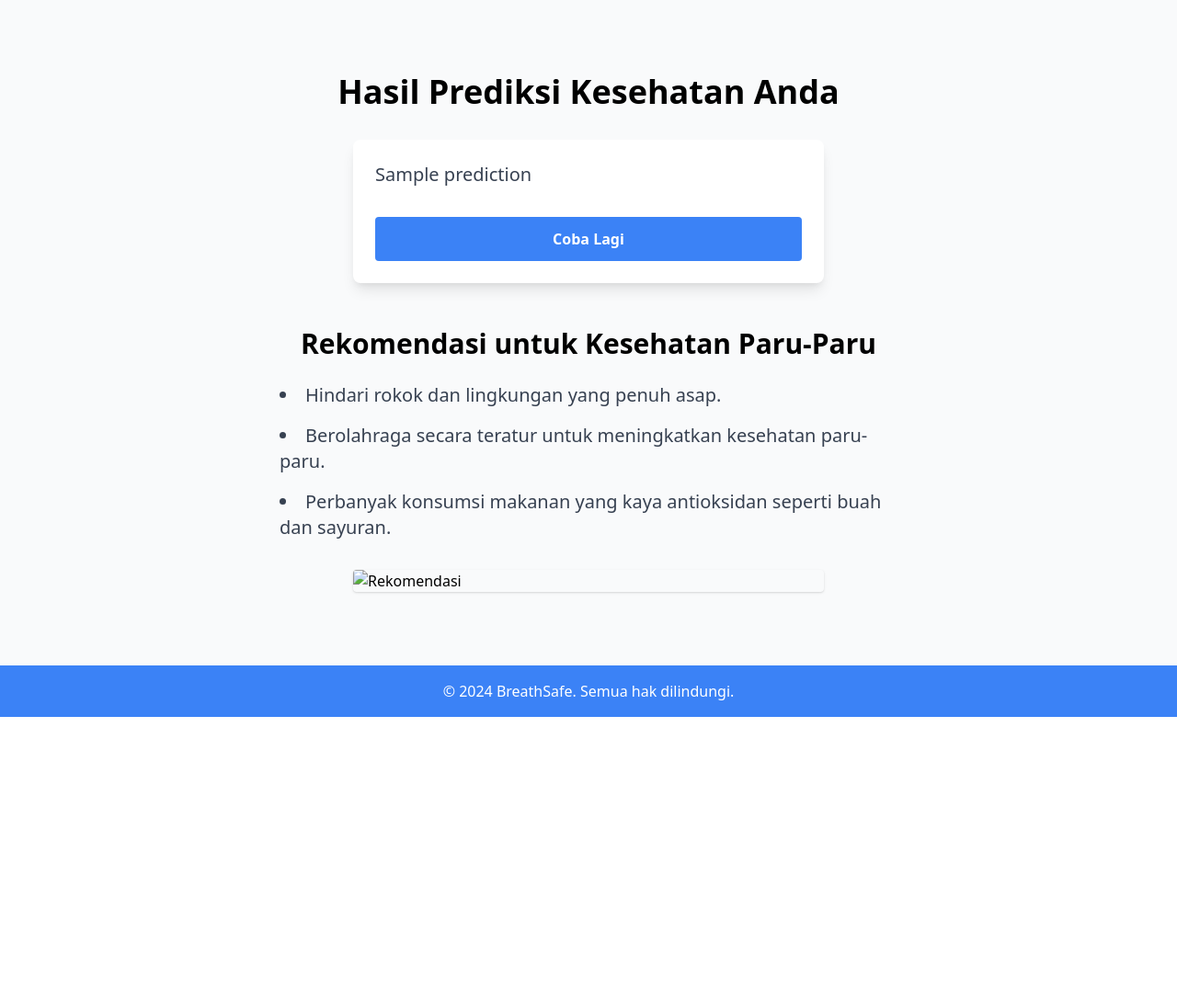
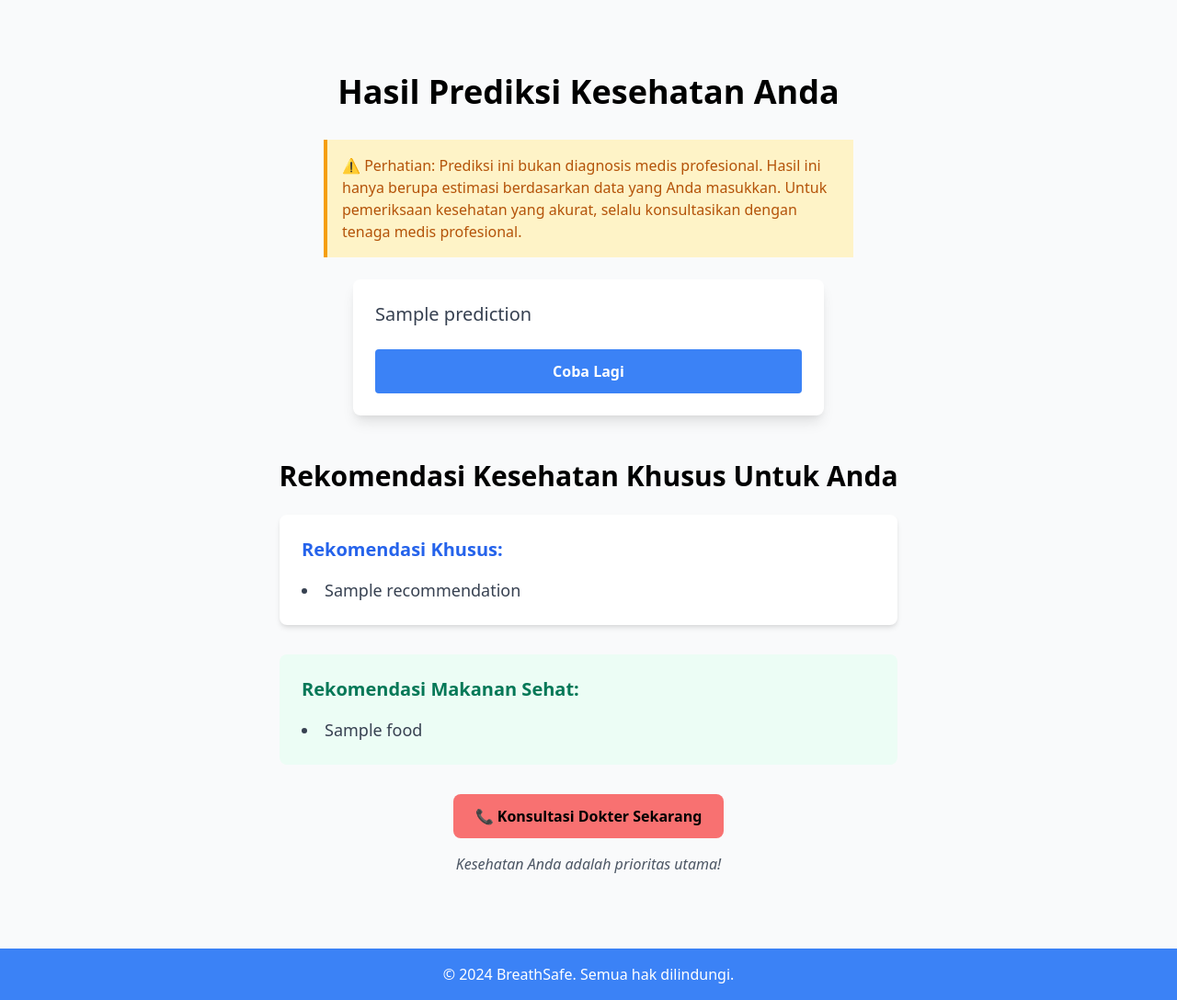
Before and after one commit to ramaboy13/prediksi-penyakit-paru_KNN-MODEL, a Flask app: template templates/result.html in a window 1280 px wide. Shown: the part 64-1152 px from the top of the page at 92% size. Before the commit the page ends 844 px from the top, so only its background shows below. Run offline with Flask 3, Linux system fonts and the light colour scheme; the template is opened without the code that fills it: most values are stand-ins (such as "Sample title", 1, 10 or a date in 2020); parts of the project's set-up code (start-up, migrations or seed data) failed here and were passed over; some libraries are stand-ins or nearby versions.

Commit message:
update beta v1.3

```diff
--- a/main.py
+++ b/main.py
@@ -1,6 +1,7 @@
 from flask import Flask, request, render_template
 import pickle
 import numpy as np
+import random
 
 app = Flask(__name__, static_folder='public')
 
@@ -9,6 +10,41 @@ with open('model/knn_model.pkl', 'rb') as file:
     model = pickle.load(file)
 with open('model/scaler.pkl', 'rb') as file:
     scaler = pickle.load(file)
+
+# Recommendation Dictionaries
+RECOMMENDATIONS = {
+    'low_risk': [
+        "Tetap pertahankan gaya hidup sehat yang sudah Anda jalani",
+        "Lakukan pemeriksaan kesehatan rutin minimal setahun sekali",
+        "Hindari paparan asap rokok dan polusi udara",
+        "Tingkatkan aktivitas fisik dengan olahraga teratur",
+        "Konsumsi makanan bergizi dan cukup tidur"
+    ],
+    'high_risk': [
+        "Segera konsultasi dengan dokter spesialis paru-paru",
+        "Kurangi aktivitas yang berisiko terpapar polusi",
+        "Hindari merokok dan lingkungan perokok",
+        "Tingkatkan sistem kekebalan tubuh melalui diet sehat",
+        "Gunakan masker saat beraktivitas di luar ruangan"
+    ]
+}
+
+HEALTHY_FOODS = {
+    'low_risk': [
+        "Bayam kaya antioksidan untuk kesehatan paru-paru",
+        "Apel mengandung flavonoid yang melindungi paru-paru",
+        "Ikan salmon mengandung omega-3 untuk kesehatan pernapasan",
+        "Brokoli kaya vitamin C untuk meningkatkan sistem kekebalan",
+        "Kacang-kacangan sebagai sumber protein dan mineral"
+    ],
+    'high_risk': [
+        "Kunyit dengan sifat anti-inflamasi untuk paru-paru",
+        "Jahe membantu mengurangi peradangan saluran pernapasan",
+        "Wortel kaya beta-karoten untuk kesehatan paru-paru",
+        "Bawang putih mengandung senyawa anti-inflamasi",
+        "Teh hijau dengan antioksidan tinggi untuk melindungi paru-paru"
+    ]
+}
 
 @app.route('/')
 def home():
@@ -21,8 +57,20 @@ def predict():
     try:
         # Mengambil data dari form input
         usia = float(request.form.get('Usia', 0))
-        kategori_usia = "muda" if usia < 40 else "tua"
 
+        # Kategori Usia Baru
+        if 25 <= usia <= 44:
+            kategori_usia = "muda"
+        elif 44 < usia <= 60:
+            kategori_usia = "paruh baya"
+        elif 60 < usia <= 75:
+            kategori_usia = "tua"
+        elif 75 < usia <= 90:
+            kategori_usia = "pikun"
+        elif usia > 90:
+            kategori_usia = "manula"
+        else:
+            kategori_usia = "di bawah kategori"
         data = [
             usia,
             float(request.form.get('Jenis_Kelamin', 0)),
@@ -48,17 +96,26 @@ def predict():
         # Menentukan output berdasarkan probabilitas
         if prediction_percentage < 50:  # Ambang batas 50%
             message = (
-                f"Anda termasuk kategori {kategori_usia} dan tidak berisiko terkena penyakit paru-paru. "
-                f"Pertahankan gaya hidup sehat dan tetap jaga kesehatan Anda! 😊"
+                f"Anda termasuk kategori {kategori_usia} dan TIDAK berisiko terkena penyakit paru-paru. "
+                f"Pertahankan gaya hidup sehat dan tetap jaga kesehatan Anda! 😊 "
             )
+            recommendations = random.sample(RECOMMENDATIONS['low_risk'], 3)
+            healthy_foods = random.sample(HEALTHY_FOODS['low_risk'], 3)
         else:
             message = (
-                f"Anda termasuk kategori {kategori_usia} dan berisiko terkena penyakit paru-paru. "
+                f"Anda termasuk kategori {kategori_usia} dan BERISIKO terkena penyakit paru-paru. "
                 f"Jangan khawatir, lakukan perubahan positif pada pola hidup Anda. "
-                f"Selalu ingat, kesehatan adalah investasi terbaik! 💪"
+                f"Selalu ingat, kesehatan adalah investasi terbaik! 💪 "
             )
+            recommendations = random.sample(RECOMMENDATIONS['high_risk'], 3)
+            healthy_foods = random.sample(HEALTHY_FOODS['high_risk'], 3)
 
-        return render_template('result.html', prediction=message)
+        return render_template(
+            'result.html',
+            prediction=message,
+            recommendations=recommendations,
+            healthy_foods=healthy_foods
+        )
     except Exception as e:
         return render_template('form.html', error=f"Terjadi kesalahan: {str(e)}")
 
--- a/templates/base.html
+++ b/templates/base.html
@@ -7,6 +7,8 @@
       {% block title %}BreathSafe - Prediksi Risiko Penyakit Paru-Paru{%
       endblock %}
     </title>
+    <!-- Add favicon/logo link -->
+    <link rel="icon" type="image/png" href="../public/img/logo.png" />
     <script
       src="https://cdn.jsdelivr.net/npm/alpinejs@3.x.x/dist/cdn.min.js"
       defer
@@ -34,7 +36,9 @@
         class="container mx-auto flex justify-between items-center py-4 px-6"
         x-data="{ open: false }"
       >
-        <a href="/" class="text-2xl font-bold">BreathSafe</a>
+        <a href="/" class="flex items-center">
+          <span class="text-2xl font-bold">BreathSafe</span>
+        </a>
 
         <!-- Hamburger Button -->
         <button
--- a/templates/result.html
+++ b/templates/result.html
@@ -8,9 +8,21 @@ endblock %} {% block content %}
       Hasil Prediksi Kesehatan Anda
     </h2>
 
+    <!-- Disclaimer -->
+    <div
+      class="max-w-xl mx-auto bg-yellow-100 border-l-4 border-yellow-500 p-4 mb-6"
+    >
+      <p class="text-yellow-700 font-medium">
+        ⚠️ Perhatian: Prediksi ini bukan diagnosis medis profesional. Hasil ini
+        hanya berupa estimasi berdasarkan data yang Anda masukkan. Untuk
+        pemeriksaan kesehatan yang akurat, selalu konsultasikan dengan tenaga
+        medis profesional.
+      </p>
+    </div>
+
     <!-- Hasil Prediksi -->
-    <div class="max-w-lg mx-auto bg-white shadow-lg rounded-lg p-6">
-      <p class="text-lg md:text-xl mb-8 text-gray-700">{{ prediction }}</p>
+    <div class="max-w-lg mx-auto bg-white shadow-lg rounded-lg p-6 mb-8">
+      <p class="text-lg md:text-xl mb-6 text-gray-700">{{ prediction }}</p>
       <a
         href="/predict"
         class="block bg-blue-500 hover:bg-blue-600 text-white font-bold py-3 px-6 rounded text-center"
@@ -18,31 +30,49 @@ endblock %} {% block content %}
         Coba Lagi
       </a>
     </div>
-  </div>
 
-  <!-- Rekomendasi -->
-  <div class="mt-12 px-4">
-    <h3 class="text-2xl md:text-3xl font-bold mb-6 text-center">
-      Rekomendasi untuk Kesehatan Paru-Paru
-    </h3>
-    <ul
-      class="list-disc list-inside text-lg md:text-xl text-gray-700 max-w-2xl mx-auto space-y-4"
-    >
-      <li>Hindari rokok dan lingkungan yang penuh asap.</li>
-      <li>
-        Berolahraga secara teratur untuk meningkatkan kesehatan paru-paru.
-      </li>
-      <li>
-        Perbanyak konsumsi makanan yang kaya antioksidan seperti buah dan
-        sayuran.
-      </li>
-    </ul>
-    <div class="mt-8">
-      <img
-        src="https://via.placeholder.com/600x300"
-        alt="Rekomendasi"
-        class="rounded shadow mx-auto w-full max-w-lg"
-      />
+    <!-- Rekomendasi -->
+    <div class="mt-12 px-4">
+      <h3 class="text-2xl md:text-3xl font-bold mb-6 text-center">
+        Rekomendasi Kesehatan Khusus Untuk Anda
+      </h3>
+
+      <!-- Rekomendasi -->
+      <div class="max-w-2xl mx-auto bg-white shadow-md rounded-lg p-6">
+        <h4 class="text-xl font-semibold mb-4 text-blue-600">
+          Rekomendasi Khusus:
+        </h4>
+        <ul class="list-disc list-inside text-lg text-gray-700 space-y-3">
+          {% for recommendation in recommendations %}
+          <li>{{ recommendation }}</li>
+          {% endfor %}
+        </ul>
+      </div>
+
+      <!-- Makanan Sehat -->
+      <div class="mt-8 max-w-2xl mx-auto bg-green-50 rounded-lg p-6">
+        <h4 class="text-xl font-semibold mb-4 text-green-700">
+          Rekomendasi Makanan Sehat:
+        </h4>
+        <ul class="list-disc list-inside text-lg text-gray-700 space-y-3">
+          {% for food in healthy_foods %}
+          <li>{{ food }}</li>
+          {% endfor %}
+        </ul>
+      </div>
+    </div>
+
+    <!-- Konsultasi Medis -->
+    <div class="mt-8 text-center">
+      <a
+        href="https://www.halodoc.com/tanya-dokter"
+        class="bg-red-400 hover:bg-red-300 text-red font-bold py-3 px-6 rounded-lg inline-block"
+      >
+        📞 Konsultasi Dokter Sekarang
+      </a>
+      <p class="mt-4 text-gray-600 italic">
+        Kesehatan Anda adalah prioritas utama!
+      </p>
     </div>
   </div>
 </section>
```
Also changed, not shown: templates/form.html (+67 -6 lines), templates/index.html (+8 -7 lines).
